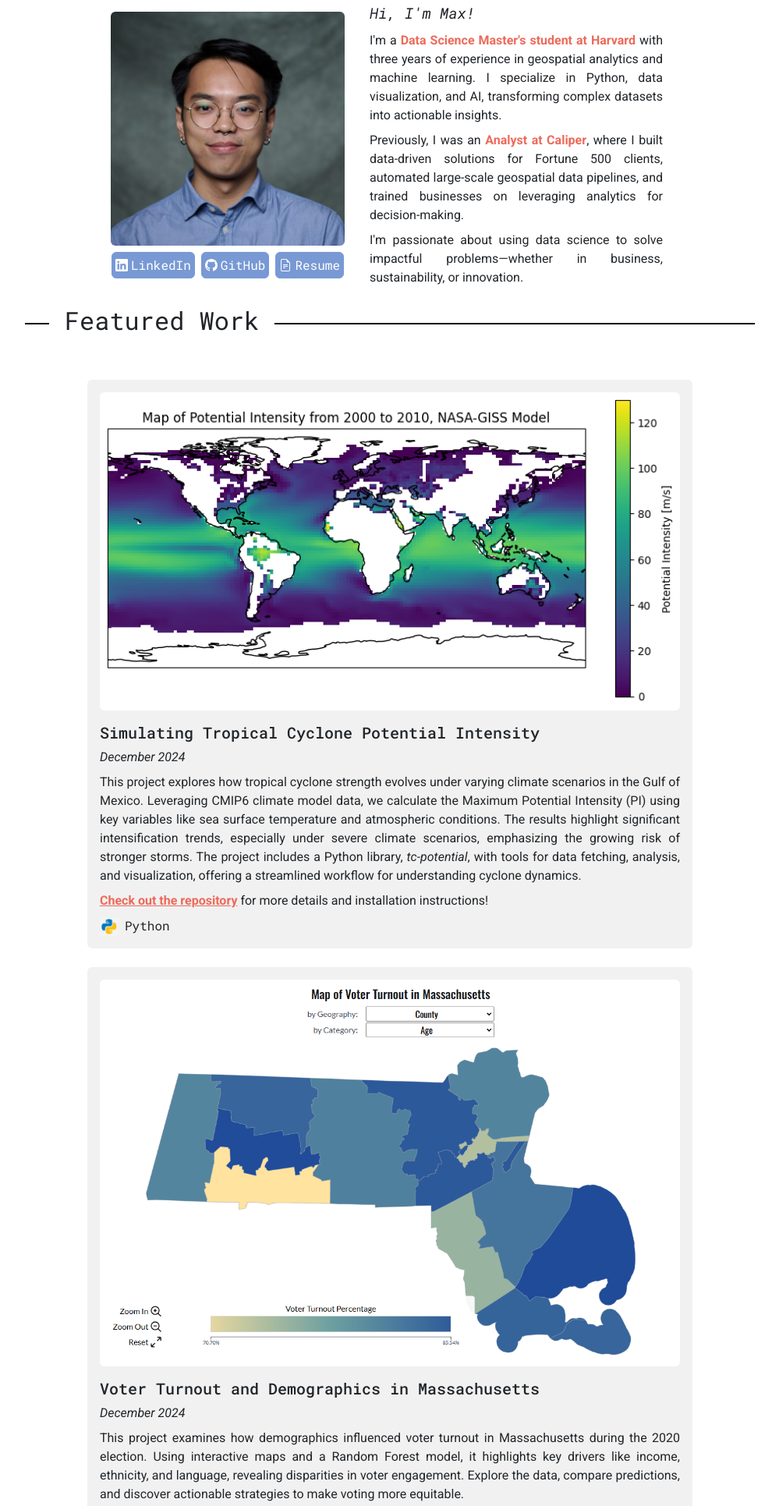
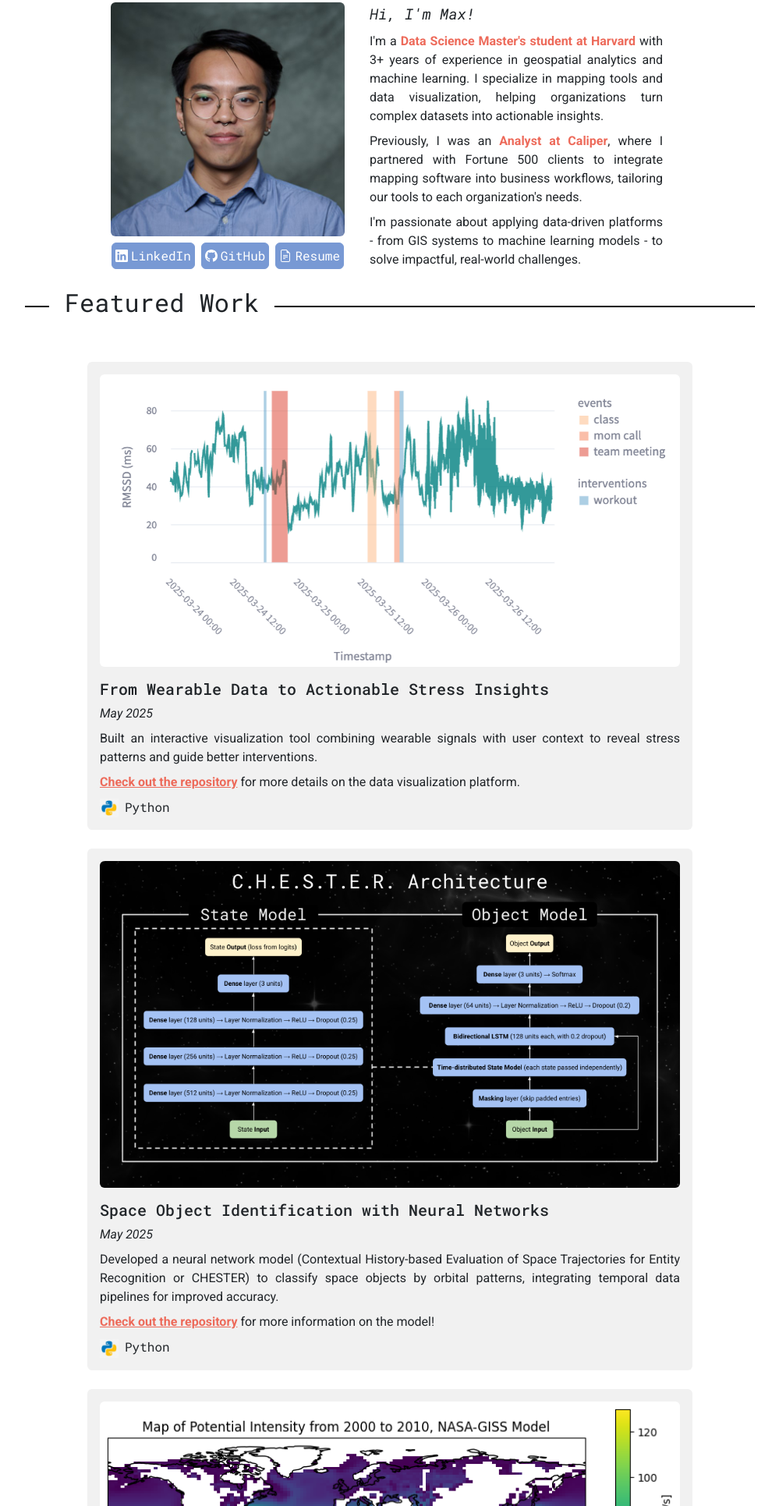
Before and after one commit to maxbahar/maxbahar.github.io, a plain HTML site: page index.html in a window 1280 px wide. Shown: the part 200-2131 px from the top of the page at 78% size, without its empty margins (140-1139 px from the left). Drawn offline with nearby package versions, Linux system fonts and the light colour scheme; a script that the page names is missing.

Commit message:
Updates to the portfolio page

```diff
--- a/index.html
+++ b/index.html
@@ -24,7 +24,7 @@
 
     <div class="container-fluid my-5">
 		<div class="row justify-content-center">
-			<div class="col-lg-9 col-xxl-7">
+			<div class="col-lg-9 col-xxl-8">
 
 				<!-- Header -->
 				<div class="header">
@@ -68,9 +68,13 @@
 					<!-- Bio Text -->
 					<div class="col-md-5 mx-sm-2">
 						<div class="mb-2 mt-2 mt-md-0 intro">Hi, I'm Max!</div>
-						<p class="mb-2">I'm a <b>Data Science Master's student at Harvard</b> with three years of experience in geospatial analytics and machine learning. I specialize in Python, data visualization, and AI, transforming complex datasets into actionable insights.</p>
+						<p class="mb-2">I'm a <b>Data Science Master's student at Harvard</b> with 3+ years of experience in geospatial analytics and machine learning. I specialize in mapping tools and data visualization, helping organizations turn complex datasets into actionable insights.</p>
+						<p class="mb-2">Previously, I was an <b>Analyst at Caliper</b>, where I partnered with Fortune 500 clients to integrate mapping software into business workflows, tailoring our tools to each organization's needs.</p>
+						<p class="mb-0">I'm passionate about applying data-driven platforms - from GIS systems to machine learning models - to solve impactful, real-world challenges.</p>
+
+						<!-- <p class="mb-2">I'm a <b>Data Science Master's student at Harvard</b> with 3+ years of experience in geospatial analytics and machine learning. I specialize in Python, data visualization, and AI, transforming complex datasets into actionable insights.</p>
 						<p class="mb-2">Previously, I was an <b>Analyst at Caliper</b>, where I built data-driven solutions for Fortune 500 clients, automated large-scale geospatial data pipelines, and trained businesses on leveraging analytics for decision-making.</p>
-						<p class="mb-0">I'm passionate about using data science to solve impactful problems—whether in business, sustainability, or innovation.</p>
+						<p class="mb-0">I'm passionate about using data science to solve impactful problems—whether in business, sustainability, or innovation.</p> -->
 					</div>
 
 				</div>
@@ -82,6 +86,63 @@
 
 				<div class="row d-flex justify-content-center">
 					<div class="col-10 col-xl-10">
+
+
+						<!-- Wearables Project -->
+						<div class="container my-4 g-0">
+							<div class="work-card rounded">
+
+								<!-- Image of work-->
+								<div class="mb-3">
+										<img src="./img/wearables_plot.png" class="work-img rounded">
+								</div>
+
+								<!-- Title and Date -->
+								<div class="mb-2 work-title">
+									<h5>From Wearable Data to Actionable Stress Insights</h5>
+									<em>May 2025</em>
+								</div>
+
+								<!-- Description -->
+								<p class="mb-2">Built an interactive visualization tool combining wearable signals with user context to reveal stress patterns and guide better interventions.</p>
+								<p class="mb-2"><a href="https://github.com/estherbrown1/WearablesTool" target="_blank">Check out the repository</a> for more details on the data visualization platform.</p  >
+
+								<!-- Badges -->
+								<div class="tech-container mt-2">
+									<div class="tech me-3"><img src="./img/python.png" class="tech-img me-2">Python</div>
+								</div>
+							</div>
+						</div>
+
+
+
+						<!-- Space Object Identification -->
+						<div class="container my-4 g-0">
+							<div class="work-card rounded">
+
+								<!-- Image of work-->
+								<div class="mb-3">
+										<img src="./img/chester_architecture.png" class="work-img rounded">
+								</div>
+
+								<!-- Title and Date -->
+								<div class="mb-2 work-title">
+									<h5>Space Object Identification with Neural Networks</h5>
+									<em>May 2025</em>
+								</div>
+
+								<!-- Description -->
+								<p class="mb-2">Developed a neural network model (Contextual History-based Evaluation of Space Trajectories for Entity Recognition or CHESTER) to classify space objects by orbital patterns, integrating temporal data pipelines for improved accuracy.</p>
+								<p class="mb-2"><a href="https://github.com/tedinspace/space-object-identification" target="_blank">Check out the repository</a> for more information on the model!</p  >
+
+								<!-- Badges -->
+								<div class="tech-container mt-2">
+									<div class="tech me-3"><img src="./img/python.png" class="tech-img me-2">Python</div>
+								</div>
+							</div>
+						</div>
+
+
 
 						<!-- Tropical Cyclone Modeling -->
 						<div class="container my-4 g-0">
@@ -99,8 +160,9 @@
 								</div>
 
 								<!-- Description -->
-								<p class="mb-2">This project explores how tropical cyclone strength evolves under varying climate scenarios in the Gulf of Mexico. Leveraging CMIP6 climate model data, we calculate the Maximum Potential Intensity (PI) using key variables like sea surface temperature and atmospheric conditions. The results highlight significant intensification trends, especially under severe climate scenarios, emphasizing the growing risk of stronger storms. The project includes a Python library, <em>tc-potential</em>, with tools for data fetching, analysis, and visualization, offering a streamlined workflow for understanding cyclone dynamics.</p>
-								<p class="mb-2"><a href="https://github.com/maxbahar/tc-potential-intensity" target="_blank">Check out the repository</a> for more details and installation instructions!</p  >
+								<!-- <p class="mb-2">This project explores how tropical cyclone strength evolves under varying climate scenarios in the Gulf of Mexico. Leveraging CMIP6 climate model data, we calculate the Maximum Potential Intensity (PI) using key variables like sea surface temperature and atmospheric conditions. The results highlight significant intensification trends, especially under severe climate scenarios, emphasizing the growing risk of stronger storms. The project includes a Python library, <em>tc-potential</em>, with tools for data fetching, analysis, and visualization, offering a streamlined workflow for understanding cyclone dynamics.</p> -->
+								<p class="mb-2">Modeled how climate change influences hurricane intensity using CMIP6 data, creating a Python library for simulation and analysis.</p>
+								<p class="mb-2"><a href="https://github.com/maxbahar/tc-potential-intensity" target="_blank">Check out the repository</a> for more details and installation instructions!</p>
 
 								<!-- Badges -->
 								<div class="tech-container mt-2">
@@ -126,7 +188,8 @@
 								</div>
 
 								<!-- Description -->
-								<p class="mb-2">This project examines how demographics influenced voter turnout in Massachusetts during the 2020 election. Using interactive maps and a Random Forest model, it highlights key drivers like income, ethnicity, and language, revealing disparities in voter engagement. Explore the data, compare predictions, and discover actionable strategies to make voting more equitable.</p>
+								<!-- <p class="mb-2">This project examines how demographics influenced voter turnout in Massachusetts during the 2020 election. Using interactive maps and a Random Forest model, it highlights key drivers like income, ethnicity, and language, revealing disparities in voter engagement. Explore the data, compare predictions, and discover actionable strategies to make voting more equitable.</p> -->
+								<p class="mb-2">Integrated voter and Census data with ML models and interactive maps to uncover demographic drivers of turnout disparities.</p>
 								<p class="mb-2"><a href="https://maxbahar.github.io/voter-turnout-MA/" target="_blank">Check out the interactive tool</a> to dive deeper into the data!</p>
 
 								<!-- Badges -->
@@ -153,7 +216,8 @@
 								</div>
 
 								<!-- Description -->
-								<p class="mb-2">Using earthquake data from the United States Geological Survey (USGS), I explore how Maptitude mapping software can be used to analyze the locations, frequency, and depth of earthquakes. As an example, I analyzed the relationship between the prevalence of earthquakes and the location of wastewater injection sites in Oklahoma, finding evidence of spatial correlation.</p>
+								<!-- <p class="mb-2">Using earthquake data from the United States Geological Survey (USGS), I explore how Maptitude mapping software can be used to analyze the locations, frequency, and depth of earthquakes. As an example, I analyzed the relationship between the prevalence of earthquakes and the location of wastewater injection sites in Oklahoma, finding evidence of spatial correlation.</p> -->
+								<p class="mb-2">Used Maptitude to explore earthquake patterns, uncovering links between seismic activity and wastewater injection sites in Oklahoma.</p>
 								<p class="mb-2"><a href="https://www.caliper.com/maptitude/blog/how-mapping-software-helps-us-analyze-earthquakes/default.htm" target="_blank">Check out the blog post</a> to explore further insights!</p>
 
 								<!-- Badges -->
@@ -180,7 +244,8 @@
 								</div>
 
 								<!-- Description -->
-								<p class="mb-2">I processed and integrated banking compliance datasets from the Community Reinvestment Act (CRA) and Home Mortgage Disclosure Act (HMDA), enabling financial institutions to gain actionable insights. The analysis-ready data at county and Census Tract levels supported visualizations of distressed areas, income distribution, and loan trends. Additionally, I developed workflows to streamline the integration of raw Loan Application Register (LAR) data for regulatory analysis.</p>
+								<!-- <p class="mb-2">I processed and integrated banking compliance datasets from the Community Reinvestment Act (CRA) and Home Mortgage Disclosure Act (HMDA), enabling financial institutions to gain actionable insights. The analysis-ready data at county and Census Tract levels supported visualizations of distressed areas, income distribution, and loan trends. Additionally, I developed workflows to streamline the integration of raw Loan Application Register (LAR) data for regulatory analysis.</p> -->
+								<p class="mb-2">Processed and streamlined regulatory datasets (CRA, HMDA, LAR) into analysis-ready geospatial layers for compliance and risk monitoring.</p>
 								<p><a href="https://www2.caliper.com/store/product/banking-compliance-data/" target="_blank">Check out the product description</a> to get the full details!</p>
 
 								<!-- Badges -->
@@ -207,7 +272,8 @@
 								</div>
 
 								<!-- Description -->
-								<p class="mb-2">To estimate the impact of the Albertsons and Kroger merger, I mapped Albertsons' and Kroger's locations (including their subsidiary brands), compared their geographic overlap, and estimated the population and demographics of those near the stores. I found that there were areas of significant overlap between the two companies (e.g. Los Angeles, Dallas, Washington DC) but that the companies' locations target different demographic segments.</p>
+								<!-- <p class="mb-2">To estimate the impact of the Albertsons and Kroger merger, I mapped Albertsons' and Kroger's locations (including their subsidiary brands), compared their geographic overlap, and estimated the population and demographics of those near the stores. I found that there were areas of significant overlap between the two companies (e.g. Los Angeles, Dallas, Washington DC) but that the companies' locations target different demographic segments.</p> -->
+								<p class="mb-2">Analyzed store overlaps and demographics to assess merger impacts, with results published in a blog recognized by the Financial Times.</p>
 								<p><a href="https://www.caliper.com/maptitude/blog/albertsons-and-kroger-geographic-market-analysis/default.htm" target="_blank">Check out the blog post</a> to get the full story!</p>
 
 								<!-- Badges -->
@@ -234,7 +300,8 @@
 								</div>
 
 								<!-- Description -->
-								<p class="mb-2">For my undergraduate senior thesis, I sought to estimate the impact of parental migration on their children's future income. I used the Indonesian Family Life Survey (IFLS), a panel dataset examining the lives of 22,000 individuals over the span of 21 years and ran an instrumental variable regression using region-level migration rates to predict parental migration. Although the results of the study were ambiguous, with large standard errors affecting the coefficient of interest, I was able to show that a significant portion of parental migration in the IFLS was driven by non-labor reasons.</p>
+								<!-- <p class="mb-2">For my undergraduate senior thesis, I sought to estimate the impact of parental migration on their children's future income. I used the Indonesian Family Life Survey (IFLS), a panel dataset examining the lives of 22,000 individuals over the span of 21 years and ran an instrumental variable regression using region-level migration rates to predict parental migration. Although the results of the study were ambiguous, with large standard errors affecting the coefficient of interest, I was able to show that a significant portion of parental migration in the IFLS was driven by non-labor reasons.</p> -->
+								<p class="mb-2">Conducted an econometric study using 21 years of panel data (IFLS) to estimate the long-term impact of parental migration on child income.</p>
 								<p><a href="https://dlib.bc.edu/islandora/object/bc-ir:109165/datastream/PDF/view" target="_blank">Check out the full paper</a> to review the complete findings!</p>
 
 								<!-- Badges -->
```
Also changed, not shown: img/wearables_plot.png (added), 1 other file.
